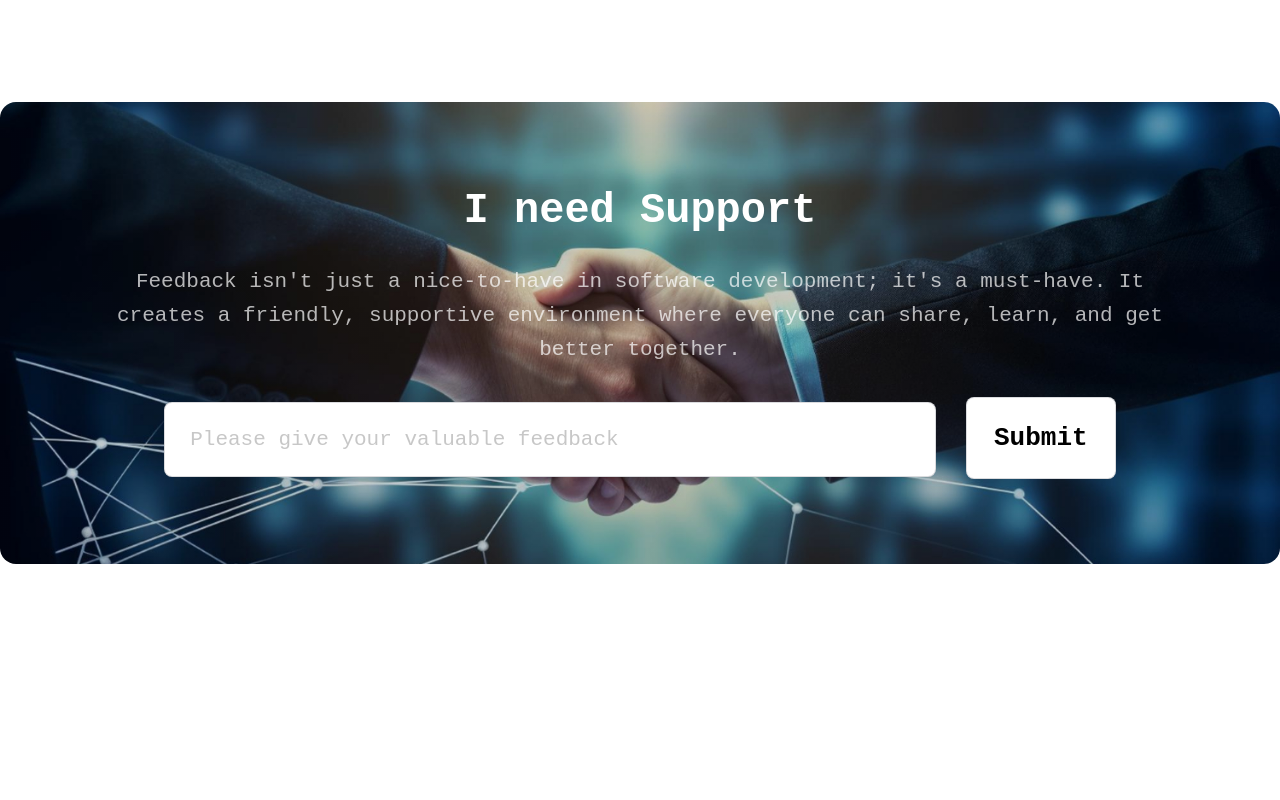
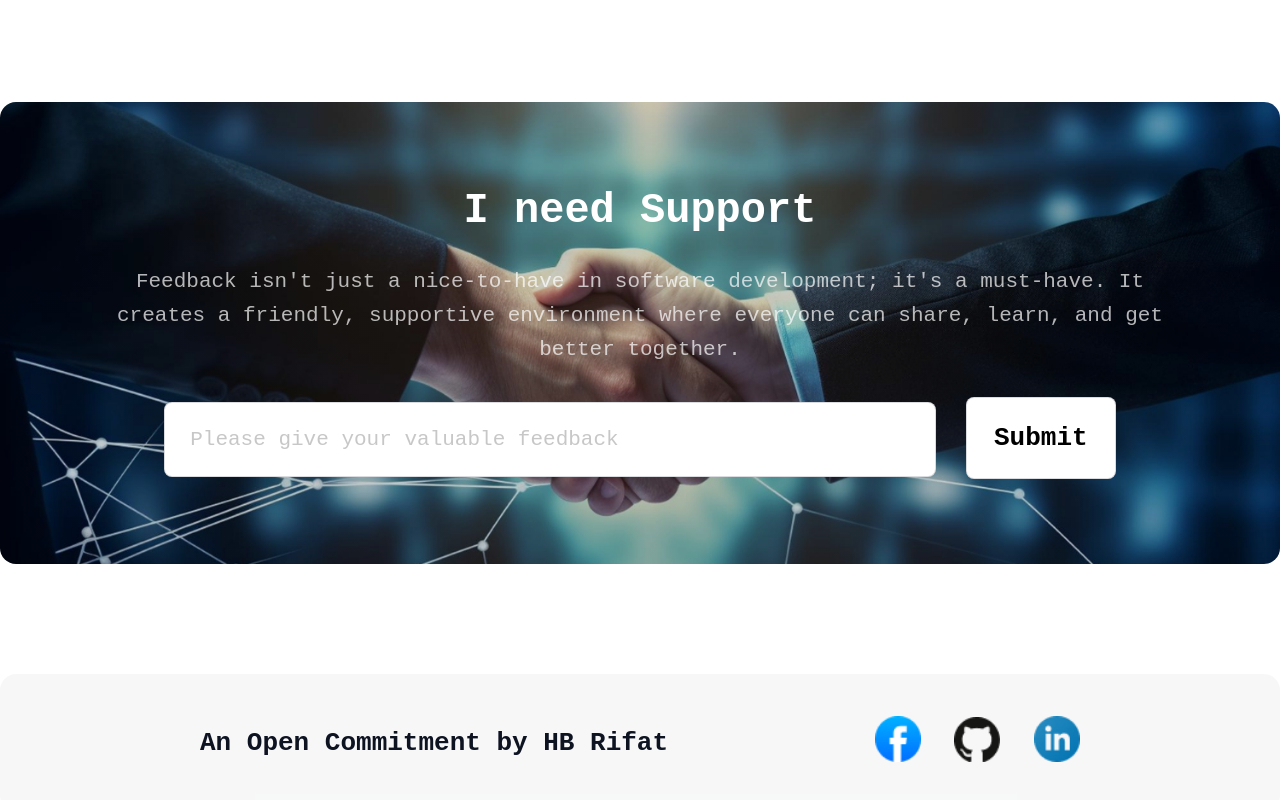
Before and after one commit to hbrifat/Milestone_1_Assignment_1, a plain HTML site: page index.html in a window 1280 px wide. Shown: the part 5811-6611 px from the top of the page. Before the commit the page ends 6485 px from the top, so only its background shows below. Drawn offline with Linux system fonts and the light colour scheme; a web font is replaced by a local one.

Commit message:
footer section complete, challenge part done - clickable button with id & all section revised!

```diff
--- a/index.html
+++ b/index.html
@@ -154,7 +154,27 @@
          </section>
     </main>
 
-
-    <footer></footer>
+    <!-- Footer -->
+    <footer id="footer">
+        <section class="footer-content">
+            <p class="footer-info">
+                An Open Commitment by HB Rifat
+            </p>
+            <div class="social-icons">
+                <!-- icons 1 -->
+                <a href="https://www.facebook.com/" target="_blank">
+                    <img src="assets/facebook.png" alt="facebook">
+                </a>
+                <!-- icons 2 -->
+                <a href="https://github.com/" target="_blank">
+                    <img src="assets/github.png" alt="github">
+                </a>
+                <!-- icons 3 -->
+                <a href="https://www.linkedin.com/feed/" target="_blank">
+                    <img src="assets/linkedin.png" alt="linkedin">
+                </a>
+            </div>
+        </section>
+    </footer>
 </body>
 </html>
--- a/styles/style.css
+++ b/styles/style.css
@@ -301,3 +301,34 @@
     font-weight: 600;
     font-size: 26px;
 }
+
+
+/* Footer section */
+
+#footer{
+    border-radius: 16px;
+    background: rgba(13, 19, 33, 0.03);
+    padding: 42px 200px;
+}
+
+.footer-content{
+    display: flex;
+    justify-content: space-between;
+    align-items: center;
+    font-size: 26px;
+    line-height: 30px;
+    font-weight: 600;
+    /* background-color: aquamarine; */
+}
+
+#footer .social-icons a{
+    text-decoration: none;
+}
+
+#footer .social-icons img{
+    width: 46px;
+}
+
+#footer .social-icons a:nth-child(2){
+    margin: 0 18px;
+}
```
